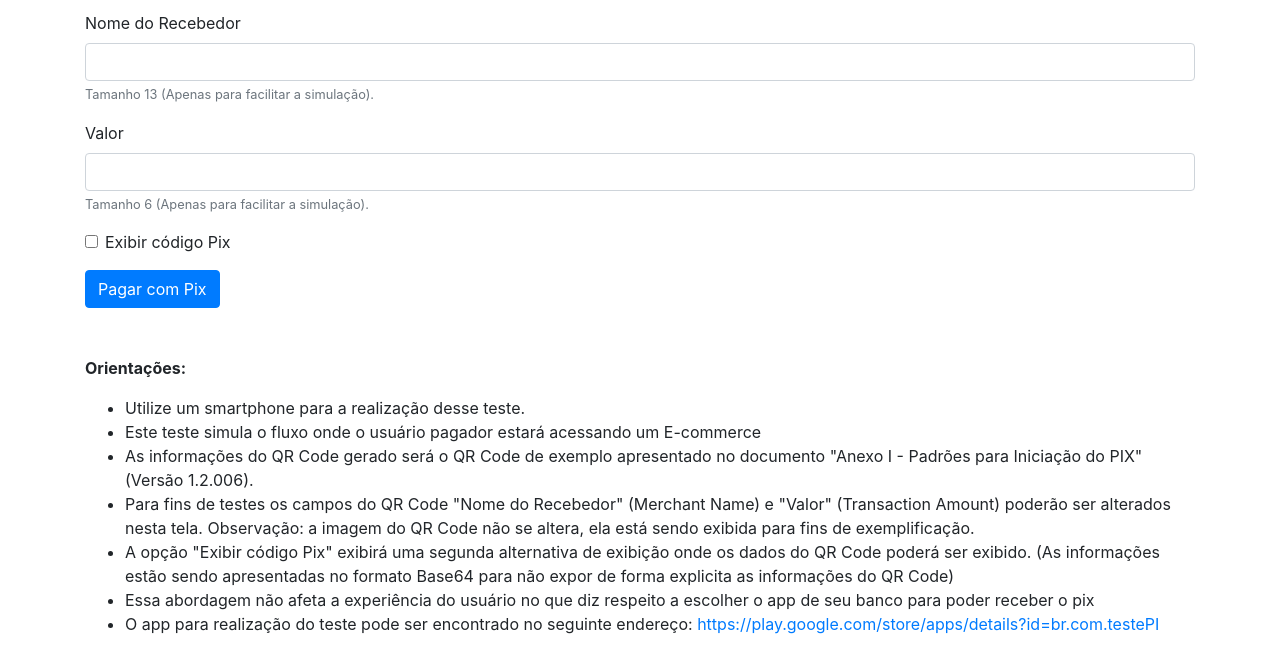
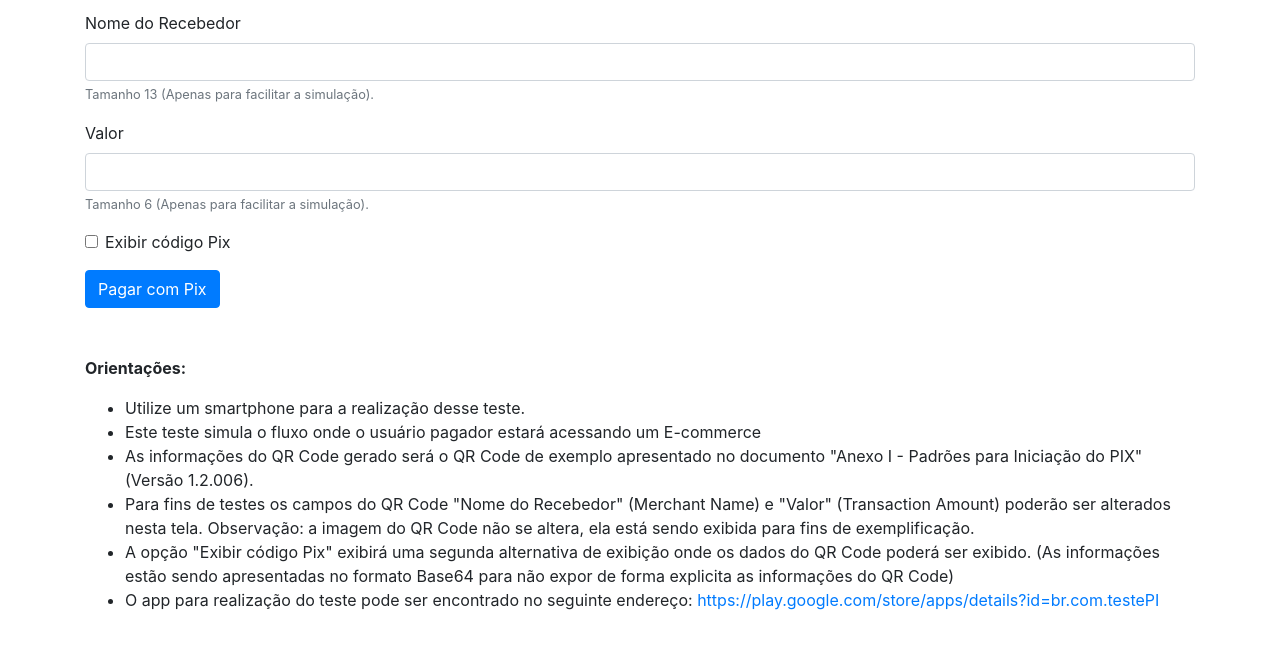
Before and after one commit to vagnersx/testePI, a plain HTML site: page teste-pi-web/index.html in a window 1280 px wide. Shown: the part 108-780 px from the top of the page. Drawn offline with nearby package versions, Linux system fonts and the light colour scheme; some packages are replaced by stand-ins of ours; a script that the page names is missing.

Commit message:
Elaboração de texto

```diff
--- a/teste-pi-web/index.html
+++ b/teste-pi-web/index.html
@@ -52,7 +52,6 @@
                     <li>A opção "Exibir código Pix" exibirá uma segunda alternativa de exibição onde os dados do QR Code
                         poderá ser exibido. (As informações estão sendo apresentadas no formato Base64 para não expor de
                         forma explicita as informações do QR Code)</li>
-                    <li>Essa abordagem não afeta a experiência do usuário no que diz respeito a escolher o app de seu banco para poder receber o pix</li>
                     <li>O app para realização do teste pode ser encontrado no seguinte endereço:
                         <a target="_blank"
                             href="https://play.google.com/store/apps/details?id=br.com.testePI">https://play.google.com/store/apps/details?id=br.com.testePI</a>
```
Also changed, not shown: 1 other file.
